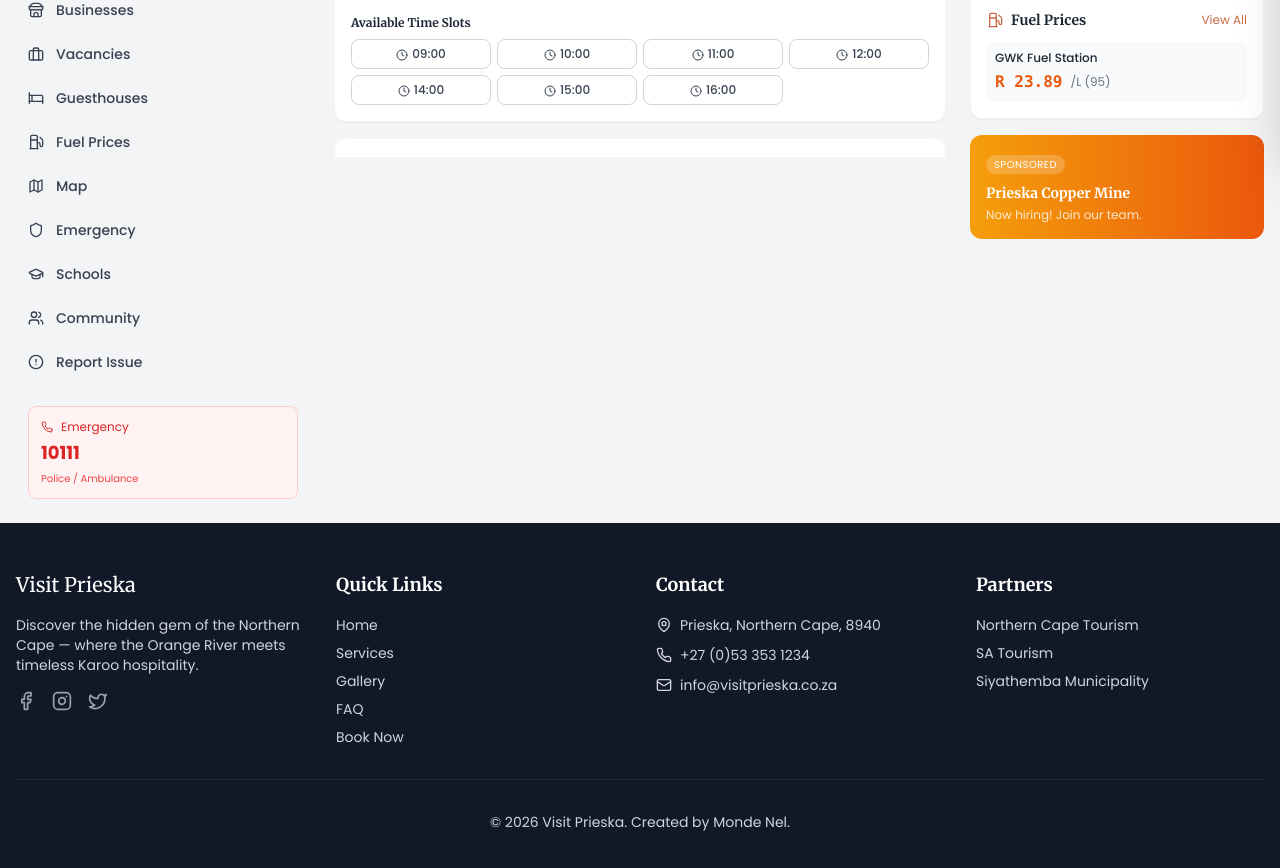
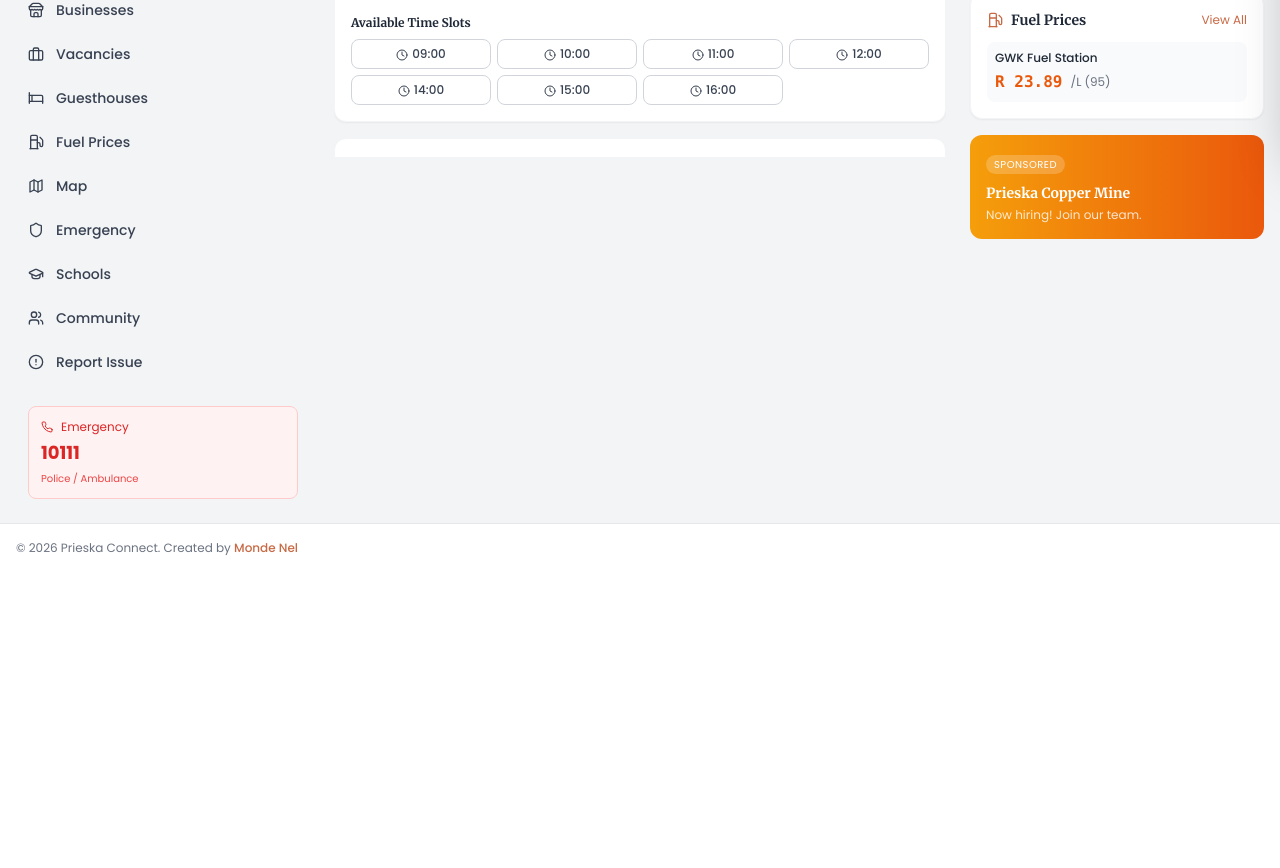
Before and after one commit to MondeNel/prieska-tourism, a React (Vite) app in the folder prieska-tourism/: page /booking in a window 1280 px wide. Shown: the part 647-1515 px from the top of the page. After the commit the page ends 1219 px from the top, so only its background shows below. Built offline with nearby package versions, Linux system fonts and the light colour scheme.

Commit message:
style: Simplify footer to minimal design with copyright and creator credit

```diff
--- a/prieska-tourism/src/components/layout/Footer.jsx
+++ b/prieska-tourism/src/components/layout/Footer.jsx
@@ -1,85 +1,20 @@
 // src/components/layout/Footer.jsx
-import { MapPin, Phone, Mail, Facebook, Instagram, Twitter } from 'lucide-react'
-
 const Footer = () => {
   return (
-    <footer className="bg-gray-900 text-gray-300">
-      <div className="max-w-7xl mx-auto px-4 py-8 md:py-12">
-        <div className="grid grid-cols-1 sm:grid-cols-2 lg:grid-cols-4 gap-6 md:gap-8">
-          <div>
-            <h3 className="text-white font-serif text-lg md:text-xl mb-3 md:mb-4">Visit Prieska</h3>
-            <p className="text-xs md:text-sm leading-relaxed">
-              Discover the hidden gem of the Northern Cape — where the Orange River meets timeless Karoo hospitality.
-            </p>
-            {/* Social Media Icons */}
-            <div className="flex space-x-3 md:space-x-4 mt-3 md:mt-4">
-              <a
-                href="https://facebook.com"
-                target="_blank"
-                rel="noopener noreferrer"
-                className="text-gray-400 hover:text-blue-500 transition-colors"
-                aria-label="Facebook"
-              >
-                <Facebook className="w-4 h-4 md:w-5 md:h-5" />
-              </a>
-              <a
-                href="https://instagram.com"
-                target="_blank"
-                rel="noopener noreferrer"
-                className="text-gray-400 hover:text-pink-500 transition-colors"
-                aria-label="Instagram"
-              >
-                <Instagram className="w-4 h-4 md:w-5 md:h-5" />
-              </a>
-              <a
-                href="https://twitter.com"
-                target="_blank"
-                rel="noopener noreferrer"
-                className="text-gray-400 hover:text-blue-400 transition-colors"
-                aria-label="Twitter"
-              >
-                <Twitter className="w-4 h-4 md:w-5 md:h-5" />
-              </a>
-            </div>
-          </div>
-          <div>
-            <h4 className="text-white font-semibold text-base md:text-lg mb-3 md:mb-4">Quick Links</h4>
-            <ul className="space-y-1.5 md:space-y-2 text-xs md:text-sm">
-              <li><a href="/" className="hover:text-prieska-terracotta transition">Home</a></li>
-              <li><a href="/services" className="hover:text-prieska-terracotta transition">Services</a></li>
-              <li><a href="/gallery" className="hover:text-prieska-terracotta transition">Gallery</a></li>
-              <li><a href="/faq" className="hover:text-prieska-terracotta transition">FAQ</a></li>
-              <li><a href="/booking" className="hover:text-prieska-terracotta transition">Book Now</a></li>
-            </ul>
-          </div>
-          <div>
-            <h4 className="text-white font-semibold text-base md:text-lg mb-3 md:mb-4">Contact</h4>
-            <ul className="space-y-2 md:space-y-2.5 text-xs md:text-sm">
-              <li className="flex items-start gap-2">
-                <MapPin className="w-3.5 h-3.5 md:w-4 md:h-4 mt-0.5 flex-shrink-0" />
-                <span>Prieska, Northern Cape, 8940</span>
-              </li>
-              <li className="flex items-center gap-2">
-                <Phone className="w-3.5 h-3.5 md:w-4 md:h-4 flex-shrink-0" />
-                <span>+27 (0)53 353 1234</span>
-              </li>
-              <li className="flex items-center gap-2">
-                <Mail className="w-3.5 h-3.5 md:w-4 md:h-4 flex-shrink-0" />
-                <span>info@visitprieska.co.za</span>
-              </li>
-            </ul>
-          </div>
-          <div>
-            <h4 className="text-white font-semibold text-base md:text-lg mb-3 md:mb-4">Partners</h4>
-            <ul className="space-y-1.5 md:space-y-2 text-xs md:text-sm">
-              <li>Northern Cape Tourism</li>
-              <li>SA Tourism</li>
-              <li>Siyathemba Municipality</li>
-            </ul>
-          </div>
-        </div>
-        <div className="border-t border-gray-800 mt-6 md:mt-8 pt-6 md:pt-8 text-center text-xs md:text-sm">
-          <p>© 2026 Visit Prieska. Created by Monde Nel.</p>
+    <footer className="bg-white dark:bg-gray-900 border-t border-gray-200 dark:border-gray-800">
+      <div className="max-w-7xl mx-auto px-4 py-4">
+        <div className="flex flex-col sm:flex-row items-center justify-between gap-2">
+          <p className="text-xs text-gray-500 dark:text-gray-400">
+            © 2026 Prieska Connect. Created by{' '}
+            <a
+              href="https://mondenel.com"
+              target="_blank"
+              rel="noopener noreferrer"
+              className="text-prieska-terracotta hover:underline font-medium"
+            >
+              Monde Nel
+            </a>
+          </p>
         </div>
       </div>
     </footer>
```
